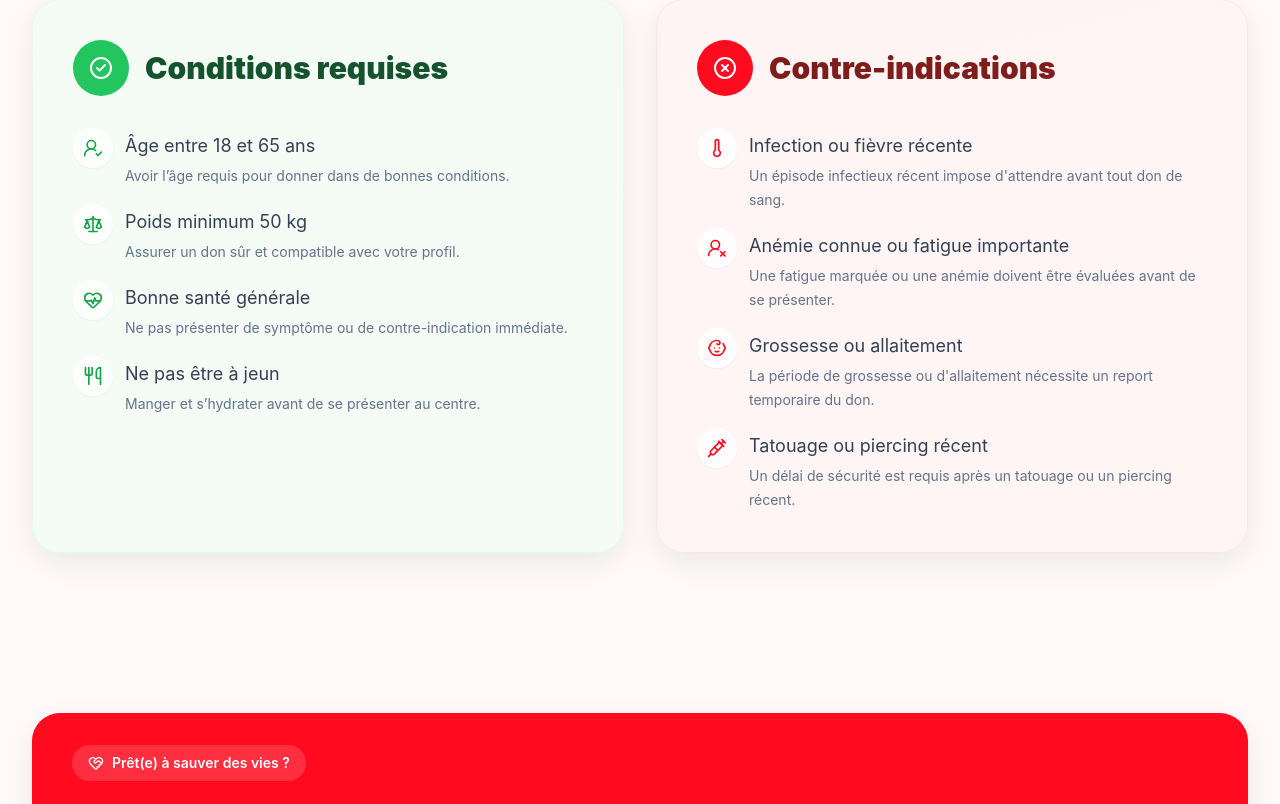
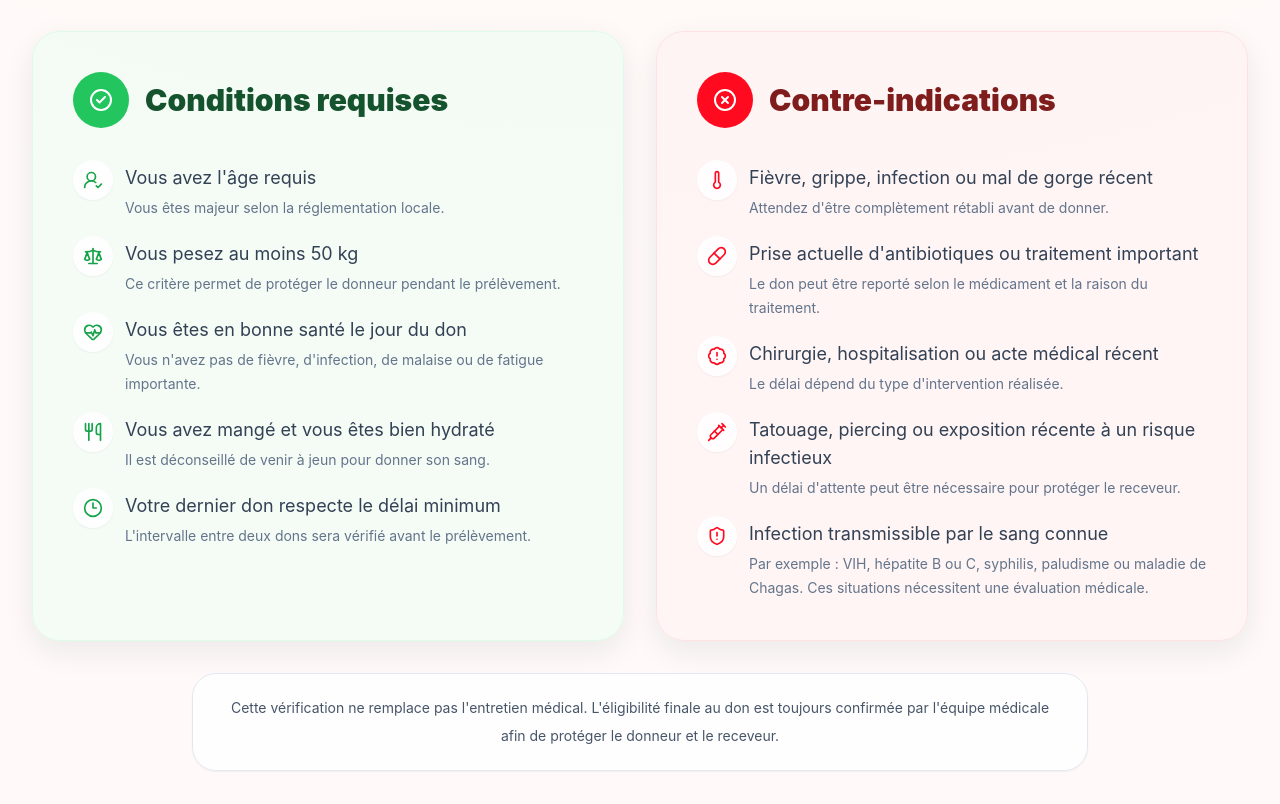
Before and after one commit to FrigaaAbdou/cts-front, a React (Vite) app: page / in a window 1280 px wide. Shown: the part 1812-2616 px from the top of the page. Built offline with nearby package versions, Linux system fonts and the light colour scheme; no server answers.

Commit message:
Refine landing page eligibility content

```diff
--- a/src/components/marketing/EligibilityPreviewSection.tsx
+++ b/src/components/marketing/EligibilityPreviewSection.tsx
@@ -1,12 +1,14 @@
 import {
+  BadgeAlert,
   CheckCircle2,
+  Clock3,
   HeartPulse,
+  Pill,
   Scale,
+  ShieldAlert,
   Thermometer,
   Utensils,
   UserRoundCheck,
-  UserRoundX,
-  Baby,
   Syringe,
   XCircle,
 } from "lucide-react";
@@ -17,47 +19,86 @@ import { useLocale } from "@/i18n/locale";
 
 const requirements = [
   {
-    label: "Âge entre 18 et 65 ans",
-    description: "Le donneur doit se situer dans la tranche d'âge médicalement autorisée.",
+    label: "Vous avez l'âge requis",
+    description: "Vous êtes majeur selon la réglementation locale.",
     icon: UserRoundCheck,
   },
   {
-    label: "Poids minimum 50 kg",
-    description: "Le poids minimum garantit un prélèvement sécurisé et adapté.",
+    label: "Vous pesez au moins 50 kg",
+    description: "Ce critère permet de protéger le donneur pendant le prélèvement.",
     icon: Scale,
   },
   {
-    label: "Être en bonne santé générale",
-    description: "L'absence de symptômes ou de maladie récente facilite la prise en charge.",
+    label: "Vous êtes en bonne santé le jour du don",
+    description: "Vous n'avez pas de fièvre, d'infection, de malaise ou de fatigue importante.",
     icon: HeartPulse,
   },
   {
-    label: "Ne pas être à jeun",
-    description: "Une bonne hydratation et un repas léger sont recommandés avant la venue.",
+    label: "Vous avez mangé et vous êtes bien hydraté",
+    description: "Il est déconseillé de venir à jeun pour donner son sang.",
     icon: Utensils,
+  },
+  {
+    label: "Votre dernier don respecte le délai minimum",
+    description: "L'intervalle entre deux dons sera vérifié avant le prélèvement.",
+    icon: Clock3,
+  },
+];
+
+const arabicRequirements = [
+  {
+    label: "توفر العمر والوزن المناسبين",
+    description: "توفر السن المطلوب والوزن الكافي للتبرع.",
+    icon: UserRoundCheck,
+  },
+  {
+    label: "وزن لا يقل عن 50 كلغ",
+    description: "هذا الشرط يساعد على حماية المتبرع أثناء سحب الدم.",
+    icon: Scale,
+  },
+  {
+    label: "حالة صحية جيدة يوم التبرع",
+    description: "عدم وجود حمى أو عدوى أو وعكة أو تعب شديد.",
+    icon: HeartPulse,
+  },
+  {
+    label: "تناول الطعام وشرب الماء قبل الحضور",
+    description: "لا ينصح بالمجيء على الريق قبل التبرع بالدم.",
+    icon: Utensils,
+  },
+  {
+    label: "احترام المدة الدنيا منذ آخر تبرع",
+    description: "يتم التحقق من الفاصل الزمني بين تبرعين قبل سحب الدم.",
+    icon: Clock3,
   },
 ];
 
 const contraindications = [
   {
-    label: "Infection ou fièvre récente",
-    description: "Un épisode infectieux récent impose d'attendre avant tout don de sang.",
+    label: "Fièvre, grippe, infection ou mal de gorge récent",
+    description: "Attendez d'être complètement rétabli avant de donner.",
     icon: Thermometer,
   },
   {
-    label: "Anémie connue ou fatigue importante",
-    description: "Une fatigue marquée ou une anémie doivent être évaluées avant de se présenter.",
-    icon: UserRoundX,
+    label: "Prise actuelle d'antibiotiques ou traitement important",
+    description: "Le don peut être reporté selon le médicament et la raison du traitement.",
+    icon: Pill,
   },
   {
-    label: "Grossesse ou allaitement",
-    description: "La période de grossesse ou d'allaitement nécessite un report temporaire du don.",
-    icon: Baby,
+    label: "Chirurgie, hospitalisation ou acte médical récent",
+    description: "Le délai dépend du type d'intervention réalisée.",
+    icon: BadgeAlert,
   },
   {
-    label: "Tatouage ou piercing récent",
-    description: "Un délai de sécurité est requis après un tatouage ou un piercing récent.",
+    label: "Tatouage, piercing ou exposition récente à un risque infectieux",
+    description: "Un délai d'attente peut être nécessaire pour protéger le receveur.",
     icon: Syringe,
+  },
+  {
+    label: "Infection transmissible par le sang connue",
+    description:
+      "Par exemple : VIH, hépatite B ou C, syphilis, paludisme ou maladie de Chagas. Ces situations nécessitent une évaluation médicale.",
+    icon: ShieldAlert,
   },
 ];
 
@@ -78,28 +119,35 @@ export function EligibilityPreviewSection({
   items,
 }: EligibilityPreviewSectionProps) {
   const { locale } = useLocale();
+  const requirementItems = locale === "ar" ? arabicRequirements : requirements;
   const contraindicationItems =
     locale === "ar"
       ? [
           {
-            label: "عدوى أو حمى حديثة",
-            description: "أي عدوى أو ارتفاع حرارة حديث يفرض تأجيل التبرع إلى حين التعافي.",
+            label: "حمى أو إنفلونزا أو عدوى أو التهاب حلق حديث",
+            description: "يجب الانتظار إلى حين التعافي الكامل قبل التبرع.",
             icon: Thermometer,
           },
           {
-            label: "فقر دم معروف أو إرهاق شديد",
-            description: "فقر الدم أو التعب الكبير يتطلبان تقييماً قبل الحضور للتبرع.",
-            icon: UserRoundX,
+            label: "تناول مضادات حيوية أو علاج مهم حاليا",
+            description: "قد يتم تأجيل التبرع حسب الدواء وسبب العلاج.",
+            icon: Pill,
           },
           {
-            label: "حمل أو رضاعة",
-            description: "فترة الحمل أو الرضاعة تستوجب تأجيل التبرع مؤقتاً.",
-            icon: Baby,
+            label: "جراحة أو استشفاء أو إجراء طبي حديث",
+            description: "مدة التأجيل تعتمد على نوع التدخل الذي تم.",
+            icon: BadgeAlert,
           },
           {
-            label: "وشم أو ثقب حديث",
-            description: "يجب احترام مدة أمان بعد الوشم أو الثقب الحديث قبل التبرع.",
+            label: "وشم أو ثقب أو تعرض حديث لخطر عدوى",
+            description: "قد تكون هناك مدة انتظار لحماية المتلقي.",
             icon: Syringe,
+          },
+          {
+            label: "وجود عدوى معروفة تنتقل عبر الدم",
+            description:
+              "مثل فيروس نقص المناعة أو التهاب الكبد B و C أو الزهري أو الملاريا أو داء شاغاس. هذه الحالات تحتاج إلى تقييم طبي.",
+            icon: ShieldAlert,
           },
         ]
       : contraindications;
@@ -113,19 +161,28 @@ export function EligibilityPreviewSection({
           requirements: "Conditions requises",
           contraindications: "Contre-indications",
         };
+  const medicalNote =
+    locale === "ar"
+      ? "هذا التحقق لا يعوض المقابلة الطبية. تؤكد أهلية التبرع النهائية دائما من طرف الفريق الطبي لحماية المتبرع والمتلقي."
+      : "Cette vérification ne remplace pas l'entretien médical. L'éligibilité finale au don est toujours confirmée par l'équipe médicale afin de protéger le donneur et le receveur.";
 
-  const dynamicRequirements =
-    items?.length
-      ? items.map((item, index) => ({
-          label: item.title,
-          description: item.description,
-          icon: requirements[index]?.icon ?? CheckCircle2,
-        }))
-      : requirements.map((item) => ({
-          label: item.label,
-          description: item.description,
-          icon: item.icon,
-        }));
+  const matchesLocale = (value: string) =>
+    locale === "ar" ? /[\u0600-\u06FF]/.test(value) : !/[\u0600-\u06FF]/.test(value);
+
+  const dynamicRequirements = requirementItems.map((fallbackItem, index) => {
+    const item = items?.[index];
+    const title = item?.title?.trim() ?? "";
+    const itemDescription = item?.description?.trim() ?? "";
+
+    return {
+      label: title && matchesLocale(title) ? title : fallbackItem.label,
+      description:
+        itemDescription && matchesLocale(itemDescription)
+          ? itemDescription
+          : fallbackItem.description,
+      icon: fallbackItem.icon ?? CheckCircle2,
+    };
+  });
 
   return (
     <SectionShell>
@@ -205,6 +262,10 @@ export function EligibilityPreviewSection({
             </ul>
           </article>
         </div>
+
+        <div className="mx-auto mt-8 max-w-4xl rounded-[1.5rem] border border-slate-200 bg-white/80 px-6 py-5 text-center shadow-sm backdrop-blur">
+          <p className="text-sm leading-7 text-slate-600">{medicalNote}</p>
+        </div>
       </PageContainer>
     </SectionShell>
   );
--- a/src/components/marketing/ImpactSection.tsx
+++ b/src/components/marketing/ImpactSection.tsx
@@ -2,6 +2,7 @@ import { Clock3, HeartPulse, ShieldCheck, Users } from "lucide-react";
 
 import { PageContainer } from "@/components/layout/PageContainer";
 import { SectionShell } from "@/components/layout/SectionShell";
+import { cn } from "@/lib/utils";
 
 const fallbackStats = [
   {
@@ -38,6 +39,15 @@ export function ImpactSection({
   stats = fallbackStats,
 }: ImpactSectionProps) {
   const iconMap = [Users, Clock3, ShieldCheck];
+  const statsCount = stats.length;
+  const gridClassName =
+    statsCount <= 1
+      ? "max-w-xl"
+      : statsCount === 2
+        ? "max-w-5xl md:grid-cols-2"
+        : statsCount === 3
+          ? "max-w-6xl lg:grid-cols-3"
+          : "max-w-7xl md:grid-cols-2 xl:grid-cols-4";
 
   return (
     <SectionShell className="pt-6">
@@ -50,7 +60,7 @@ export function ImpactSection({
           {title}
         </h2>
 
-        <div className="mt-14 grid gap-8 lg:grid-cols-3">
+        <div className={cn("mx-auto mt-14 grid gap-8", gridClassName)}>
           {stats.map(({ value, label }, index) => {
             const Icon = iconMap[index] ?? HeartPulse;
 
--- a/src/lib/api/homeApi.ts
+++ b/src/lib/api/homeApi.ts
@@ -28,23 +28,27 @@ export const homeFallbackContent: HomePageContent = {
     sectionLabel: "Éligibilité",
     title: "Suis-je éligible au don ?",
     description:
-      "Vérifiez votre éligibilité avant de prendre rendez-vous. En cas de doute, nos professionnels de santé sont là pour vous conseiller.",
+      "Avant de prendre rendez-vous, vérifiez rapidement les principales conditions. L'éligibilité finale sera confirmée sur place par l'équipe médicale.",
     items: [
       {
-        title: "Âge entre 18 et 65 ans",
-        description: "Avoir l’âge requis pour donner dans de bonnes conditions.",
+        title: "Vous avez l'âge requis",
+        description: "Vous êtes majeur selon la réglementation locale.",
       },
       {
-        title: "Poids minimum 50 kg",
-        description: "Assurer un don sûr et compatible avec votre profil.",
+        title: "Vous pesez au moins 50 kg",
+        description: "Ce critère permet de protéger le donneur pendant le prélèvement.",
       },
       {
-        title: "Bonne santé générale",
-        description: "Ne pas présenter de symptôme ou de contre-indication immédiate.",
+        title: "Vous êtes en bonne santé le jour du don",
+        description: "Vous n'avez pas de fièvre, d'infection, de malaise ou de fatigue importante.",
       },
       {
-        title: "Ne pas être à jeun",
-        description: "Manger et s’hydrater avant de se présenter au centre.",
+        title: "Vous avez mangé et vous êtes bien hydraté",
+        description: "Il est déconseillé de venir à jeun pour donner son sang.",
+      },
+      {
+        title: "Votre dernier don respecte le délai minimum",
+        description: "L'intervalle entre deux dons sera vérifié avant le prélèvement.",
       },
     ],
   },
@@ -106,23 +110,27 @@ export function getHomeFallbackContent(locale: "fr" | "ar"): HomePageContent {
         sectionLabel: "الأهلية",
         title: "هل أنا مؤهل للتبرع؟",
         description:
-          "تحقق من أهليتك قبل طلب الموعد. إذا كان لديك شك، ففريقنا الصحي موجود لإرشادك.",
+          "قبل طلب الموعد، تحقق بسرعة من الشروط الأساسية. يتم تأكيد الأهلية النهائية في عين المكان من طرف الفريق الطبي.",
         items: [
           {
-            title: "العمر بين 18 و65 سنة",
-            description: "بلوغ السن المطلوب للتبرع في ظروف جيدة.",
+            title: "أن يكون عمرك ضمن السن المطلوب",
+            description: "أن تكون بالغا وفقا للتنظيم المحلي.",
           },
           {
-            title: "الوزن الأدنى 50 كلغ",
-            description: "ضمان تبرع آمن ومتوافق مع وضعك الصحي.",
+            title: "أن يكون وزنك 50 كلغ على الأقل",
+            description: "هذا الشرط يساعد على حماية المتبرع أثناء سحب الدم.",
           },
           {
-            title: "حالة صحية جيدة",
-            description: "عدم وجود أعراض أو موانع فورية للتبرع.",
+            title: "أن تكون في صحة جيدة يوم التبرع",
+            description: "ألا تكون لديك حمى أو عدوى أو وعكة أو تعب شديد.",
           },
           {
-            title: "عدم الحضور على الريق",
-            description: "تناول وجبة خفيفة وشرب الماء قبل التوجه إلى المركز.",
+            title: "أن تكون قد أكلت وشربت الماء جيدا",
+            description: "لا ينصح بالمجيء على الريق للتبرع بالدم.",
+          },
+          {
+            title: "أن يحترم آخر تبرع المدة الدنيا المطلوبة",
+            description: "يتم التحقق من الفاصل الزمني بين تبرعين قبل السحب.",
           },
         ],
       },
--- a/src/styles/globals.css
+++ b/src/styles/globals.css
@@ -13,10 +13,13 @@ html,
 body,
 #root {
   min-height: 100%;
+  width: 100%;
+  max-width: 100%;
 }
 
 html {
   scroll-behavior: smooth;
+  overflow-x: clip;
 }
 
 body {
@@ -24,6 +27,7 @@ body {
   background: #fffaf9;
   color: #101828;
   font-family: Inter, system-ui, sans-serif;
+  overflow-x: hidden;
 }
 
 @layer base {
```
Lines whose indentation alone changed are shown as unchanged.
